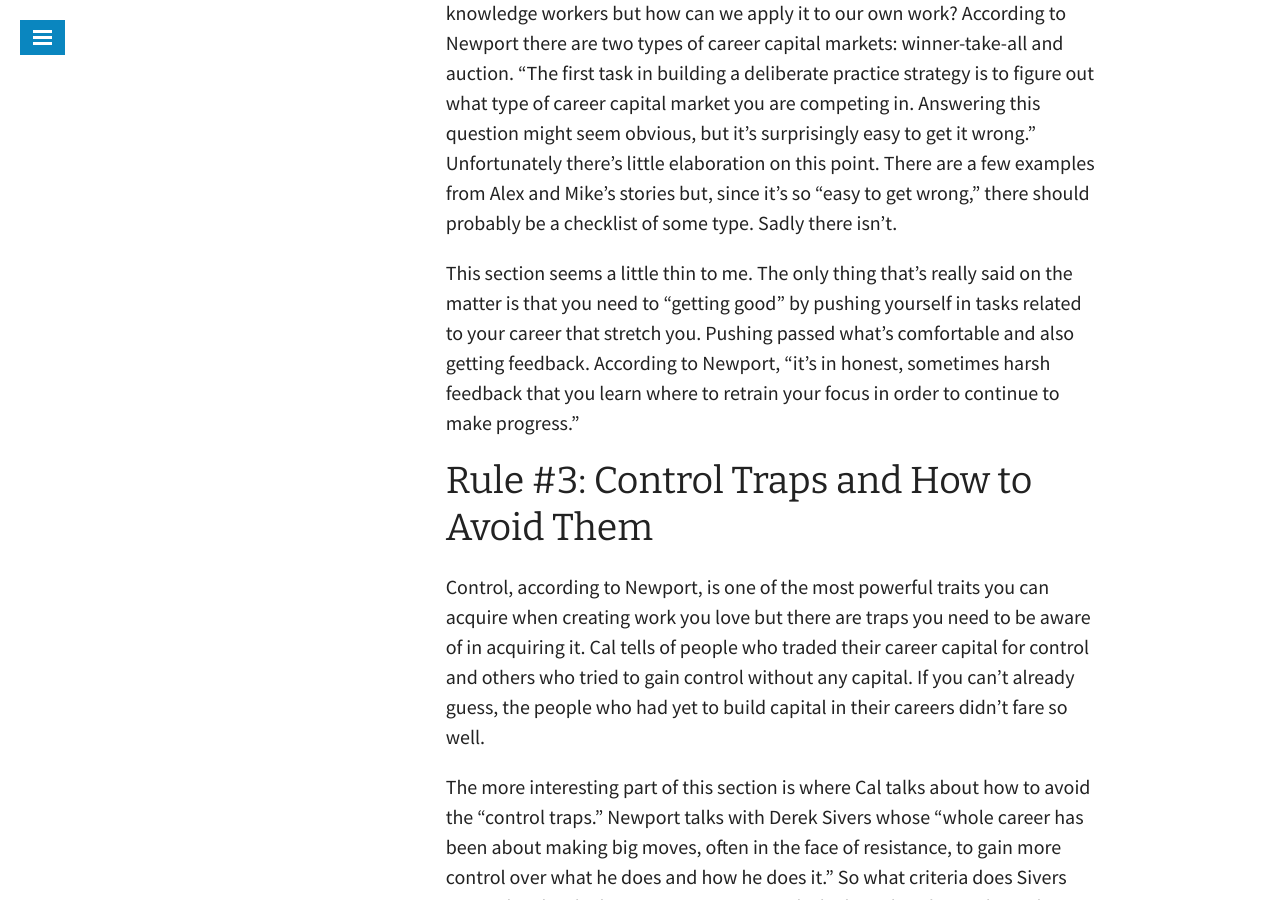
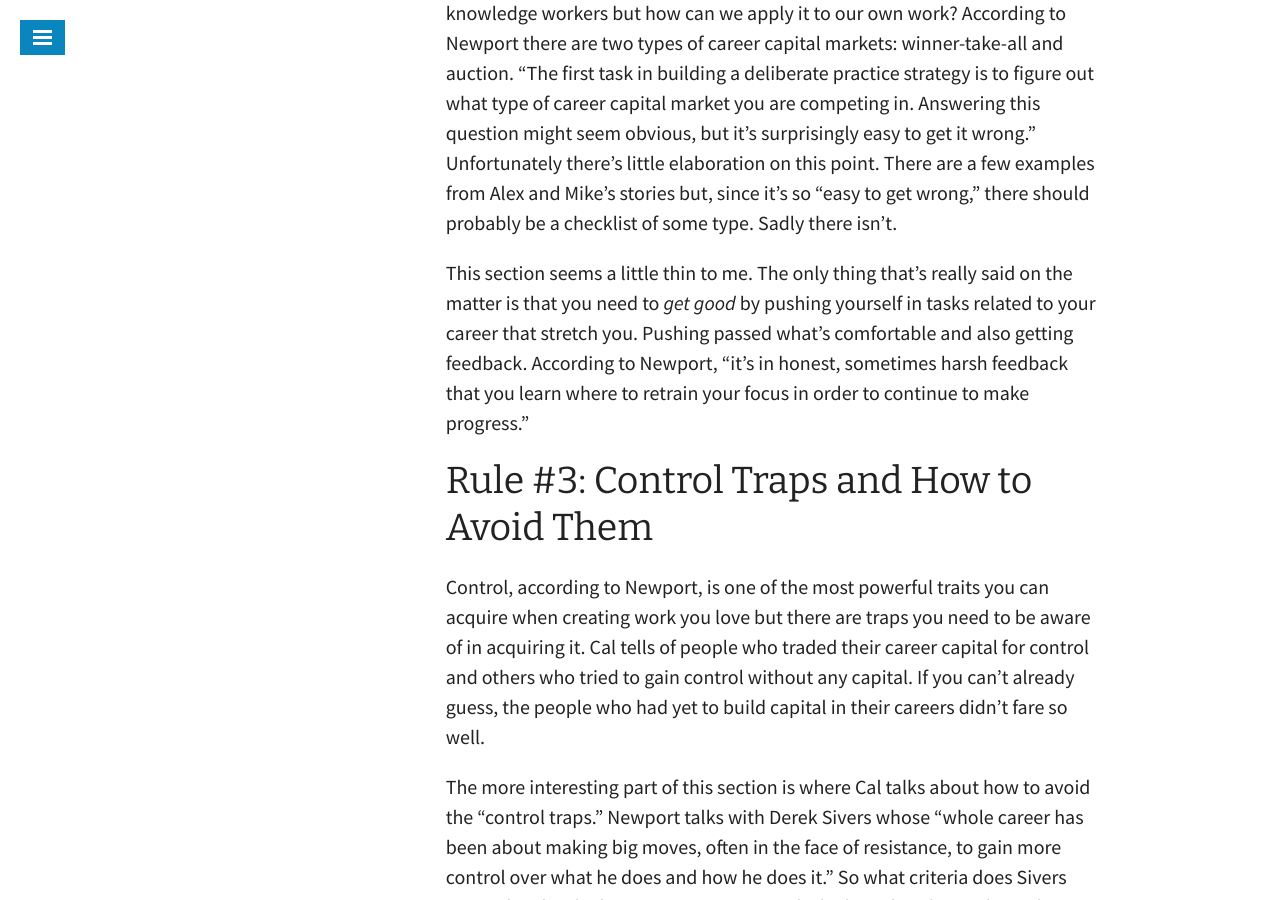
Before and after one commit to snowdj/bradonomics.github.io, a Jekyll site: the page built from _posts/2013-07-06-so-good-they-cant-ignore-you-book-review.md, in a window 1280 px wide and 900 px high, scrolled down 7461 px. Built offline with Jekyll 4.4.1, drawn with Linux system fonts in a browser that asks for light colours; some web fonts are replaced.

```diff
--- a/_posts/2013-07-06-so-good-they-cant-ignore-you-book-review.md
+++ b/_posts/2013-07-06-so-good-they-cant-ignore-you-book-review.md
@@ -110,7 +110,7 @@
 
 Alex and Mike's stories provide a nice example of deliberate practice for knowledge workers but how can we apply it to our own work? According to Newport there are two types of career capital markets: winner-take-all and auction. "The first task in building a deliberate practice strategy is to figure out what type of career capital market you are competing in. Answering this question might seem obvious, but it's surprisingly easy to get it wrong." Unfortunately there's little elaboration on this point. There are a few examples from Alex and Mike's stories but, since it's so "easy to get wrong," there should probably be a checklist of some type. Sadly there isn't.
 
-This section seems a little thin to me. The only thing that's really said on the matter is that you need to "getting good" by pushing yourself in tasks related to your career that stretch you. Pushing passed what's comfortable and also getting feedback. According to Newport, "it's in honest, sometimes harsh feedback that you learn where to retrain your focus in order to continue to make progress."
+This section seems a little thin to me. The only thing that's really said on the matter is that you need to _get good_ by pushing yourself in tasks related to your career that stretch you. Pushing passed what's comfortable and also getting feedback. According to Newport, "it's in honest, sometimes harsh feedback that you learn where to retrain your focus in order to continue to make progress."
 
 ## Rule #3: Control Traps and How to Avoid Them
 
```
Also changed, not shown: _pages/privacy-policy.md (+1 -1 lines).
